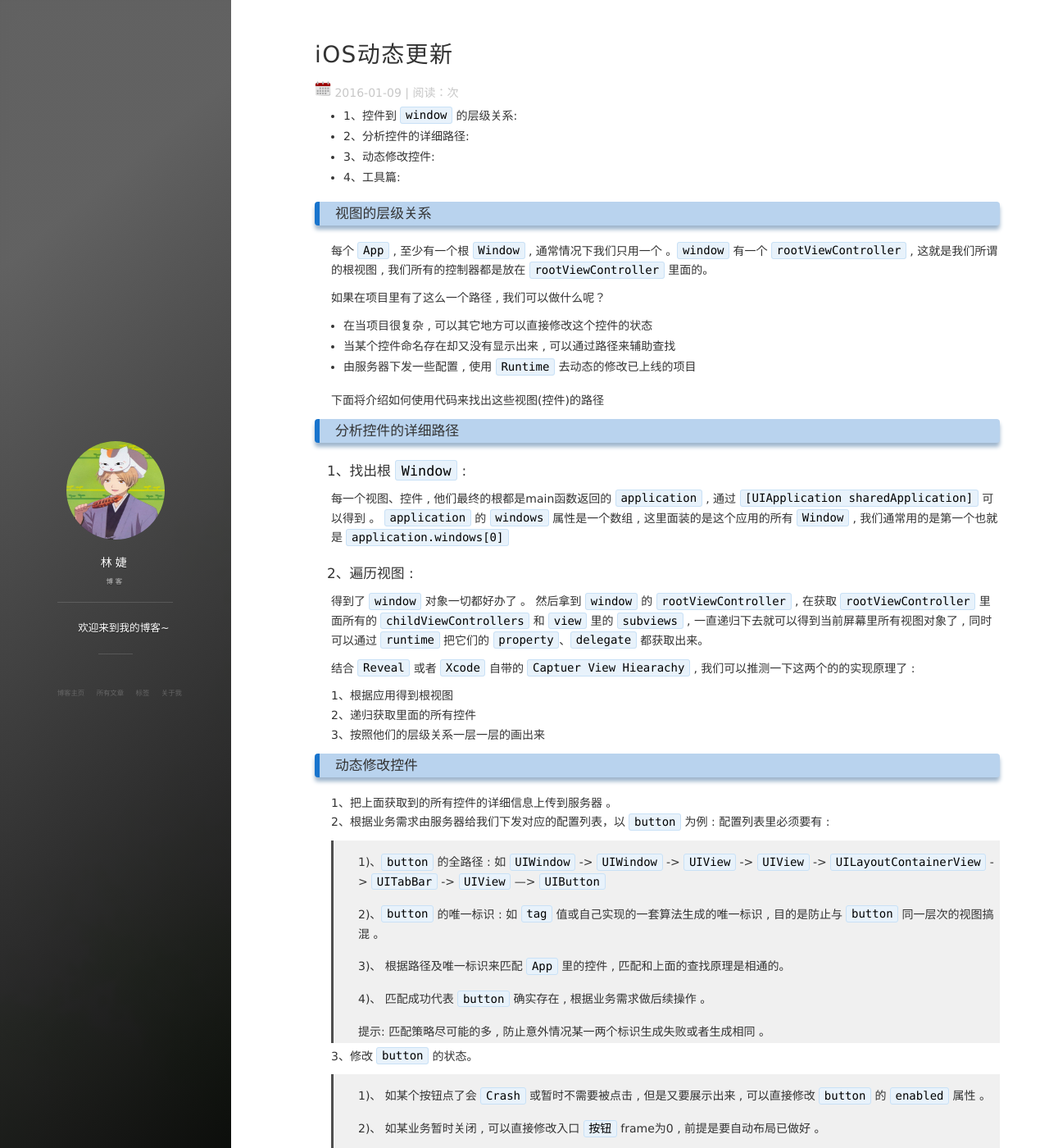
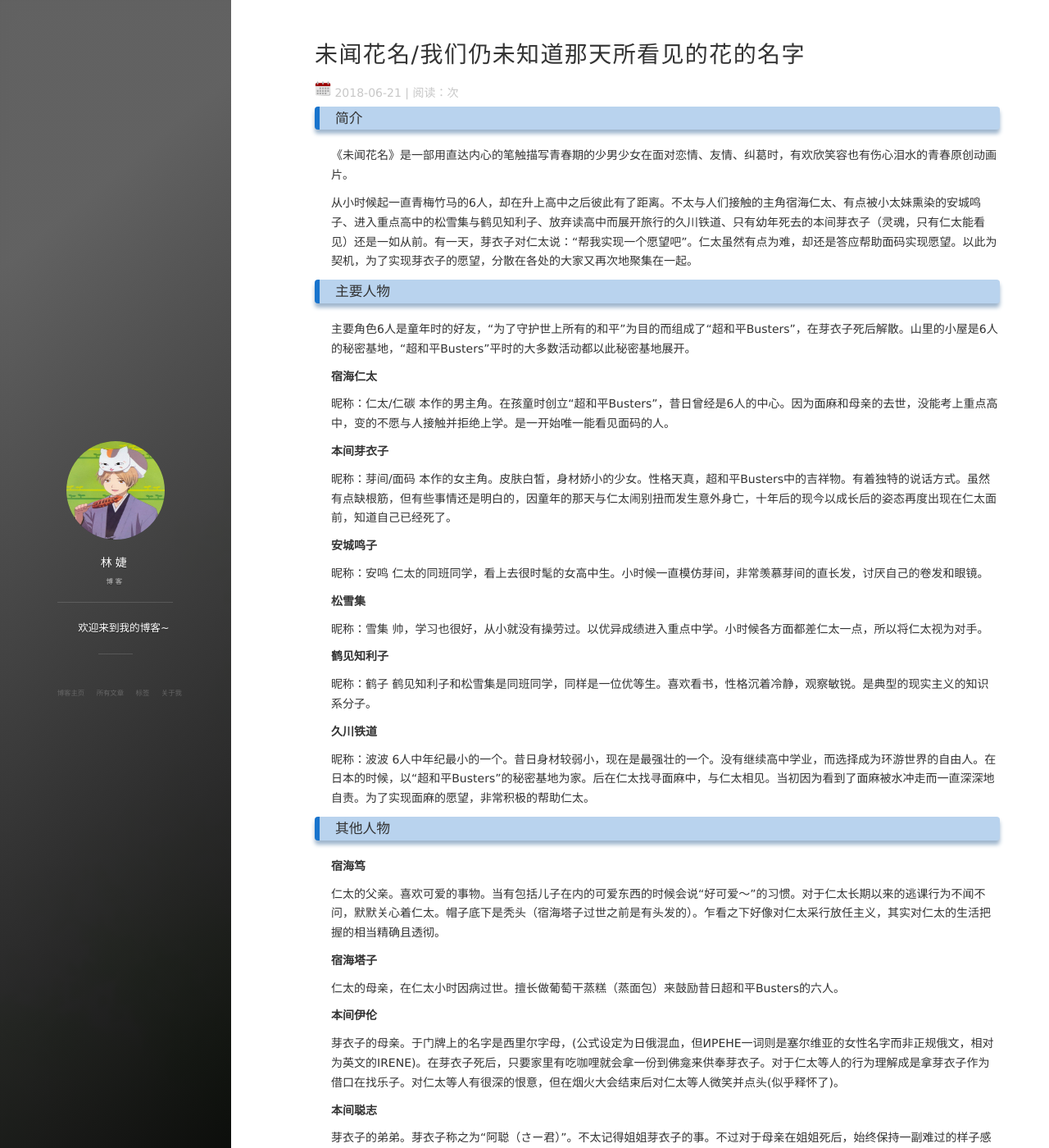
Before and after one commit to ywhlqm/L55J.github.io, a Jekyll site: the page built from _posts/2016-01-09-iOS_OTA.md, in a window 1280 px wide and 1400 px high. Shown: the whole window at 82% size. Built offline with Jekyll 4.4.1, drawn with Linux system fonts in a browser that asks for light colours; nearby versions of some CDN libraries; comment, search, counter and statistics services are not loaded; some of the changed text lies outside the part shown.

Commit message:
Update 2016-01-09-iOS_OTA.md

```diff
--- a/_posts/2016-01-09-iOS_OTA.md
+++ b/_posts/2016-01-09-iOS_OTA.md
@@ -1,103 +1,72 @@
 ---
 layout: post
-title: "iOS动态更新"
-date: 2016-01-09 11:15:06
-description: "iOS 使用Runtime 实现动态更新"
+title: "未闻花名/我们仍未知道那天所看见的花的名字"
+date: 2018-06-21 13:28:06
+description: "超平和Busters"
 tag: iOS
 
 ---
 
-* 1、控件到 `window` 的层级关系:
-* 2、分析控件的详细路径:
-* 3、动态修改控件:
-* 4、工具篇:
 
-### 视图的层级关系
+### 简介
 
-每个 `App` , 至少有一个根 `Window` , 通常情况下我们只用一个 。`window` 有一个 `rootViewController` , 这就是我们所谓的根视图 , 我们所有的控制器都是放在 `rootViewController` 里面的。
+《未闻花名》是一部用直达内心的笔触描写青春期的少男少女在面对恋情、友情、纠葛时，有欢欣笑容也有伤心泪水的青春原创动画片。
+
+从小时候起一直青梅竹马的6人，却在升上高中之后彼此有了距离。不太与人们接触的主角宿海仁太、有点被小太妹熏染的安城鸣子、进入重点高中的松雪集与鹤见知利子、放弃读高中而展开旅行的久川铁道、只有幼年死去的本间芽衣子（灵魂，只有仁太能看见）还是一如从前。有一天，芽衣子对仁太说：“帮我实现一个愿望吧”。仁太虽然有点为难，却还是答应帮助面码实现愿望。以此为契机，为了实现芽衣子的愿望，分散在各处的大家又再次地聚集在一起。
+
+### 主要人物
+
+主要角色6人是童年时的好友，“为了守护世上所有的和平”为目的而组成了“超和平Busters”，在芽衣子死后解散。山里的小屋是6人的秘密基地，“超和平Busters”平时的大多数活动都以此秘密基地展开。
+
+**宿海仁太**
+
+ 昵称：仁太/仁碳
+本作的男主角。在孩童时创立“超和平Busters”，昔日曾经是6人的中心。因为面麻和母亲的去世，没能考上重点高中，变的不愿与人接触并拒绝上学。是一开始唯一能看见面码的人。
+
+**本间芽衣子**
+
+昵称：芽间/面码
+本作的女主角。皮肤白皙，身材娇小的少女。性格天真，超和平Busters中的吉祥物。有着独特的说话方式。虽然有点缺根筋，但有些事情还是明白的，因童年的那天与仁太闹别扭而发生意外身亡，十年后的现今以成长后的姿态再度出现在仁太面前，知道自己已经死了。
+
+**安城鸣子**
+
+昵称：安鸣
+仁太的同班同学，看上去很时髦的女高中生。小时候一直模仿芽间，非常羡慕芽间的直长发，讨厌自己的卷发和眼镜。
+
+**松雪集**
+
+昵称：雪集
+帅，学习也很好，从小就没有操劳过。以优异成绩进入重点中学。小时候各方面都差仁太一点，所以将仁太视为对手。
+
+**鹤见知利子**
+
+昵称：鹤子
+鹤见知利子和松雪集是同班同学，同样是一位优等生。喜欢看书，性格沉着冷静，观察敏锐。是典型的现实主义的知识系分子。
+
+**久川铁道**
+
+昵称：波波
+6人中年纪最小的一个。昔日身材较弱小，现在是最强壮的一个。没有继续高中学业，而选择成为环游世界的自由人。在日本的时候，以“超和平Busters”的秘密基地为家。后在仁太找寻面麻中，与仁太相见。当初因为看到了面麻被水冲走而一直深深地自责。为了实现面麻的愿望，非常积极的帮助仁太。
 
 
-如果在项目里有了这么一个路径 , 我们可以做什么呢？
+### 其他人物
 
-* 在当项目很复杂 , 可以其它地方可以直接修改这个控件的状态
-* 当某个控件命名存在却又没有显示出来 , 可以通过路径来辅助查找
-* 由服务器下发一些配置 , 使用 `Runtime` 去动态的修改已上线的项目
+**宿海笃**
 
-下面将介绍如何使用代码来找出这些视图(控件)的路径
+仁太的父亲。喜欢可爱的事物。当有包括儿子在内的可爱东西的时候会说“好可爱～”的习惯。对于仁太长期以来的逃课行为不闻不问，默默关心着仁太。帽子底下是秃头（宿海塔子过世之前是有头发的）。乍看之下好像对仁太采行放任主义，其实对仁太的生活把握的相当精确且透彻。
 
-### 分析控件的详细路径
+**宿海塔子**
 
-#### 1、找出根 `Window` :
+仁太的母亲，在仁太小时因病过世。擅长做葡萄干蒸糕（蒸面包）来鼓励昔日超和平Busters的六人。
 
-每一个视图、控件 , 他们最终的根都是main函数返回的 `application` , 通过 `[UIApplication sharedApplication]` 可以得到 。 `application` 的 `windows` 属性是一个数组 , 这里面装的是这个应用的所有 `Window` , 我们通常用的是第一个也就是 `application.windows[0]`
+**本间伊伦**
 
-#### 2、遍历视图 :
+芽衣子的母亲。于门牌上的名字是西里尔字母，(公式设定为日俄混血，但ИРЕНЕ一词则是塞尔维亚的女性名字而非正规俄文，相对为英文的IRENE)。在芽衣子死后，只要家里有吃咖哩就会拿一份到佛龛来供奉芽衣子。对于仁太等人的行为理解成是拿芽衣子作为借口在找乐子。对仁太等人有很深的恨意，但在烟火大会结束后对仁太等人微笑并点头(似乎释怀了)。
 
-得到了 `window` 对象一切都好办了 。 然后拿到 `window` 的 `rootViewController` , 在获取 `rootViewController` 里面所有的 `childViewControllers` 和 `view` 里的 `subviews` , 一直递归下去就可以得到当前屏幕里所有视图对象了 , 同时可以通过 `runtime` 把它们的 `property`、`delegate` 都获取出来。
+**本间聪志**
 
-结合 `Reveal` 或者 `Xcode` 自带的 `Captuer View Hiearachy` , 我们可以推测一下这两个的的实现原理了 :
+芽衣子的弟弟。芽衣子称之为“阿聪（さー君）”。不太记得姐姐芽衣子的事。不过对于母亲在姐姐死后，始终保持一副难过的样子感到不满。
 
-1、根据应用得到根视图
-2、递归获取里面的所有控件
-3、按照他们的层级关系一层一层的画出来
+**本间学**
 
-### 动态修改控件
-
-1、把上面获取到的所有控件的详细信息上传到服务器 。
-2、根据业务需求由服务器给我们下发对应的配置列表，以 `button` 为例 : 配置列表里必须要有 :
-
-> 1)、`button` 的全路径 : 如 `UIWindow` -> `UIWindow` -> `UIView` -> `UIView` -> `UILayoutContainerView` -> `UITabBar` -> `UIView` —> `UIButton`
-
-> 2)、`button` 的唯一标识 : 如 `tag` 值或自己实现的一套算法生成的唯一标识 , 目的是防止与 `button` 同一层次的视图搞混 。
-
-> 3)、 根据路径及唯一标识来匹配 `App` 里的控件 , 匹配和上面的查找原理是相通的。
-
-> 4)、 匹配成功代表  `button` 确实存在 , 根据业务需求做后续操作 。
-
-> 提示: 匹配策略尽可能的多 , 防止意外情况某一两个标识生成失败或者生成相同 。
-
-3、修改 `button` 的状态。
-
-> 1)、 如某个按钮点了会 `Crash` 或暂时不需要被点击 , 但是又要展示出来 , 可以直接修改 `button` 的 `enabled` 属性 。
-
-> 2)、 如某业务暂时关闭 , 可以直接修改入口 `按钮` frame为0 , 前提是要自动布局已做好 。
-
-> 3)、 如给购买 `按钮` 添加监听事件 `addTarget: action: forControlEvents:`
-
-> `target` 也可以通过上面 `遍历视图` 获取到 , `action` 可以由服务器下发 , 也可以一开始就写死 , 等有需求的时候直接传不同的参数就行了 。
-
-4、 绑定查找控件时 , 这个界面必须要已经初始化完成了才行 , 假如界面还没生成肯定是查找不到这个控件的 。 这里给大家提供两种思路 :
-
-> 1、使用Runtime `Method Swizzing` ,  直接把修改控件的方法与 `didMoveToSuperview` 和 `didMoveToWindow` 动态绑定 , 等这个控件加载出来之后再去修改 , 查找路径正确的话肯定就能找到了 。
-
-> 2、在具体的类里面 , 等控件的初始化方法调用完后 , 再去执行动态修改 , 如在`viewDidLoad` 里面初始化控件 , 在 `viewWillAppear:` 里面动态修改 。
-
-> 建议使用第一种适用范围更强 。
-
-
-上架后的 `应用` 可能会遇到的一些突发状况 , 未测出的`Crash`、临时改点小需求 , 等等 , 我们总不能每次因为一点小改动就重新提交一次 `App Store` , 先不说 `App Store` 的审核时间 , 频繁的让用户去更新应用 , 用户也会烦的 。使用这篇文章所讲的来实现动态更新是再合适不过了 。
-
-首先上面讲的 `动态更新` 是完全脱离出来的一个模块 , 跟业务逻辑没有任何关系 , 只需要部署一次就行了 , 等开发下一个项目也可以直接拿过去使用 。这里的动态更新适用于局部的视图、控件的修改 , 如果你有其它需求可以考虑 [JSPatch](https://github.com/bang590/JSPatch) , 下发脚本也是一个不错的选择 。
-
-
-### 工具篇
-使用一些UI调试的辅助工具 , 使我们查看视图在项目中得层次结构更为方便 。
-常用的UI调试的工具：
-
-* Captuer View Hiearachy
-* Reveal
-
-Xcode自带的 `Captuer View Hiearachy` 实现步骤:
-
-* 1、打开Xcode , 运行项目 , 选择最顶部的 `Debug`
-* 2、`Debug` -> `View Debugging` -> `Show View Frames`
-* 3、`Debug` -> `View Debugging` -> `Captuer View Hiearachy`
-
-Xcode里面就变成了三维的视图了 , Xcode左侧展示出来的是层级关系的树状图 。
-
-Reveal的功能相对来说更强大 , 适用于UI调试视图查找 。使用方法请看 [Reveal集成指南](http://support.revealapp.com/kb/getting-started/reveal) 。
-
-
-<br>
-
-转载请注明：[潘柏信的博客](http://baixin) » [点击阅读原文](http://baixin.io/2016/01/iOS_OTA/)
+芽衣子的父亲。十分严肃。希望妻子伊伦能面对现实走出回忆。
```
